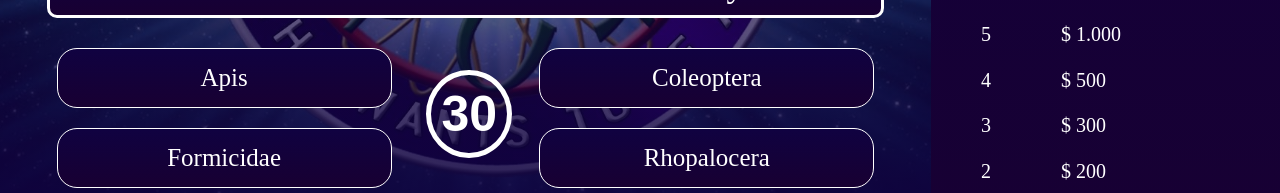
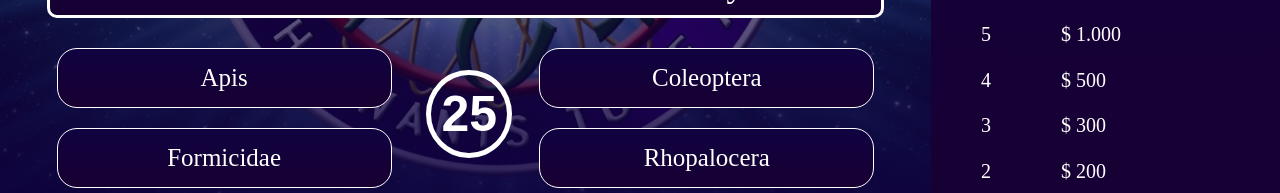
Before and after one commit to bhaskardas090/kbc-quiz-app, a React (Create React App) app: page / in a window 1280 px wide. Shown: the part 522-715 px from the top of the page. Built offline with nearby package versions, Linux system fonts and the light colour scheme.

Commit message:
Timer added and working perfectly

```diff
--- a/src/components/timer/Timer.jsx
+++ b/src/components/timer/Timer.jsx
@@ -1,10 +1,20 @@
-import React from 'react';
+import React, { useEffect, useState } from 'react';
 import styles from './timer.module.css';
 
 export default function Timer() {
+  const [time, setTime] = useState(30);
+
+  useEffect(() => {
+      const timer = time > 0 && setTimeout(()=>{
+        setTime(prevTime => prevTime - 1);
+      },1000);
+      return () => clearTimeout(timer);
+  }, [time]);
+
+
   return (
     <div className={styles.timer}>
-      <button className={styles.timerButton}>30</button>
+      <button className={styles.timerButton}>{time}</button>
     </div>
   );
 }
```
